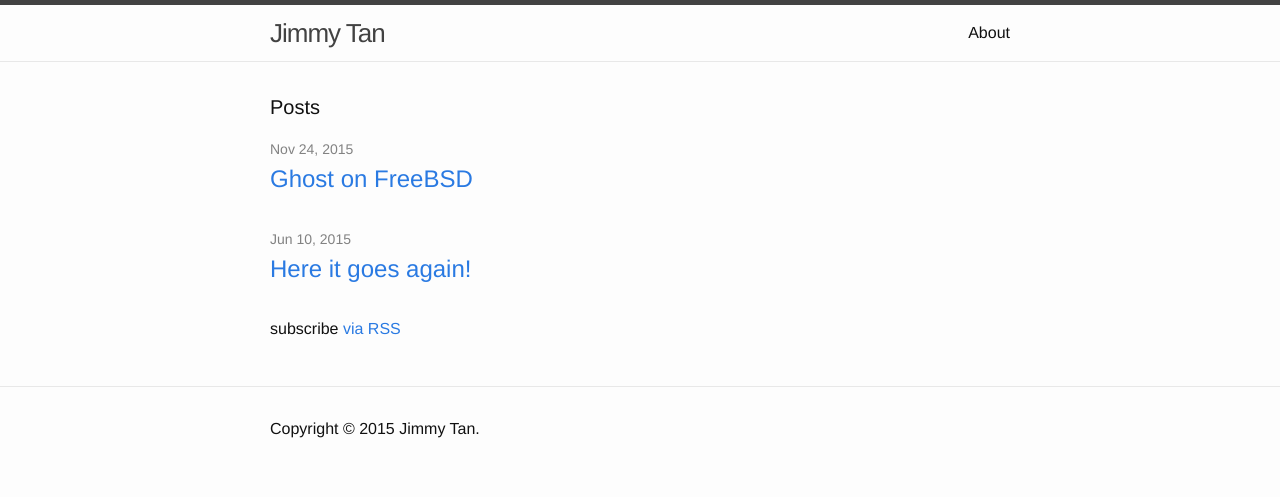
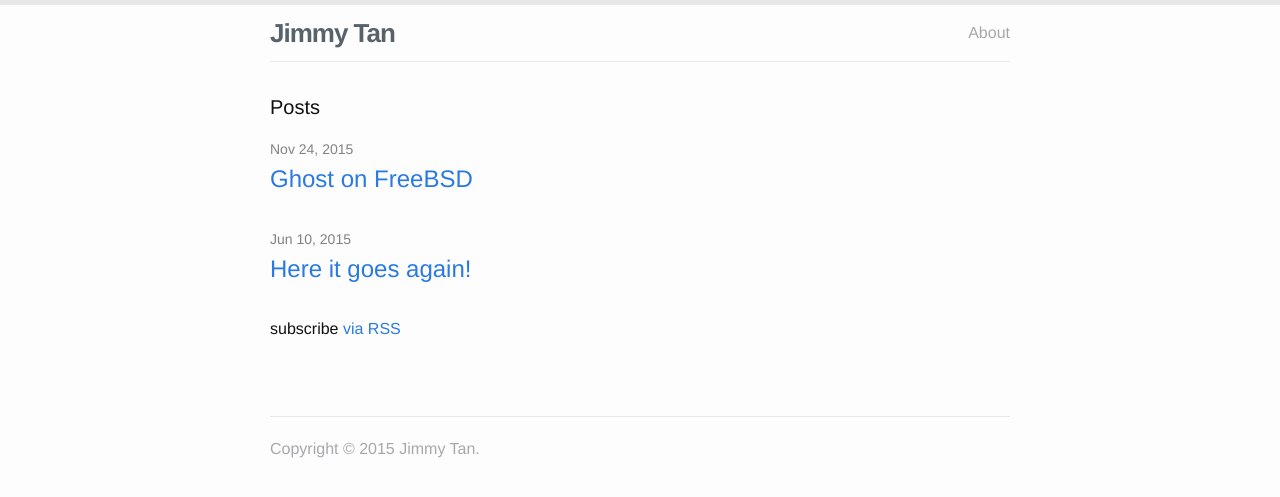
Before and after one commit to jimtkm/jimtkm.github.io, a Jekyll site: the page built from index.html, in a window 1280 px wide. Shown: the top 497 px of the page. Built offline with Jekyll 4.4.1, drawn with Linux system fonts in a browser that asks for light colours; nearby versions of some CDN libraries; the list of posts is cut into pages by our own code.

Commit message:
header / footer changed

```diff
--- a/css/styles.scss
+++ b/css/styles.scss
@@ -1,2 +1,51 @@
 ---
 ---
+header.site-header {
+    border-top: 5px solid #e7e7e7;
+    border-bottom: none;
+}
+
+.site-title,
+.site-title:visited {
+    font-weight: 600;
+    color: #57626b;
+}
+
+.site-nav .page-link {
+    color: #a6a8ab;
+}
+
+.site-header a:hover,
+.site-nav a:hover {
+    text-decoration: none;
+}
+
+.site-nav a:hover {
+	color: #57626b;
+}
+
+header > .wrapper {
+	border-bottom: 1px solid #e7e7e7;
+}
+
+footer.site-footer {
+    border-top: none;
+    color: #a6a8ab;
+}
+
+footer > .wrapper {
+    border-top: 1px solid #e7e7e7;
+    padding-top: 20px;
+}
+
+figure > figcaption {
+    text-align: center;
+}
+
+@media (min-width: 768px) {
+    header > .wrapper,
+    footer > .wrapper {
+	padding-left: 0px;
+	padding-right: 0px;
+    }
+}
```
